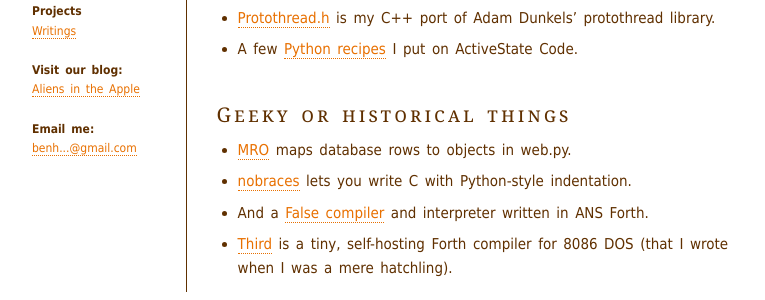
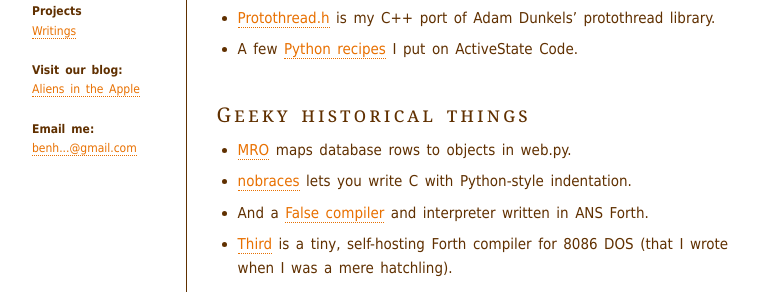
Before and after one commit to benhoyt/benhoyt.github.com, a Jekyll site: the page built from projects.html, in a window 1280 px wide. Shown: the part 273-573 px from the top of the page, without its empty margins (248-1013 px from the left). Built offline with Jekyll 4.4.1, drawn with Linux system fonts in a browser that asks for light colours.

```diff
--- a/projects.html
+++ b/projects.html
@@ -16,7 +16,7 @@ permalink: /projects/index.html
  <li>A few <a href='http://code.activestate.com/recipes/users/4170919/'>Python recipes</a> I put on ActiveState Code.</li>
 </ul>
 
-<h2 id='geeky'>Geeky or historical things</h2>
+<h2 id='geeky'>Geeky historical things</h2>
 
 <ul>
  <li><a href='http://blog.brush.co.nz/2010/01/mro/'>MRO</a> maps database rows to objects in web.py.</li>
```
